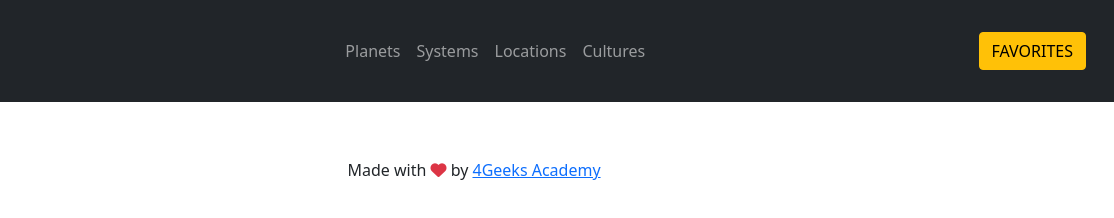
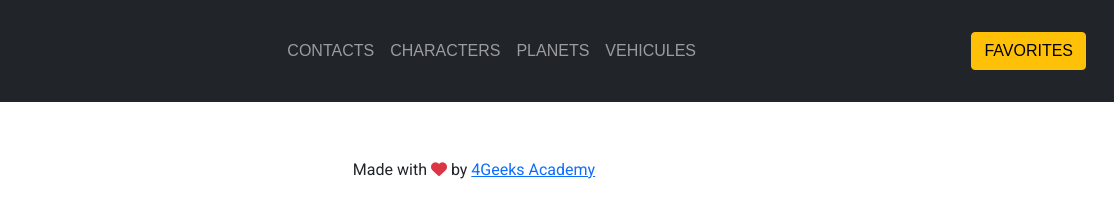
Before and after one commit to 4GeeksAcademy/hermann-starwars, a React app: page / in a window 1280 px wide. Shown: the full height of the page, 166-1280 px from the left. Built offline with nearby package versions, Linux system fonts and the light colour scheme; no server answers.

Commit message:
navbar mejorado

```diff
--- a/src/front/js/component/Navbar.jsx
+++ b/src/front/js/component/Navbar.jsx
@@ -16,16 +16,16 @@ export const Navbar = () => {
         <div className="collapse navbar-collapse justify-content-center" id="navbarNav">
           <ul className="navbar-nav">
             <li className="nav-item">
-              <Link className="nav-link" to="/planets">Planets</Link>
+              <Link className="nav-link" to="/contactlist">CONTACTS</Link>
             </li>
             <li className="nav-item">
-              <Link className="nav-link" to="/systems">Systems</Link>
+              <Link className="nav-link" to="/systems">CHARACTERS</Link>
             </li>
             <li className="nav-item">
-              <Link className="nav-link" to="/locations">Locations</Link>
+              <Link className="nav-link" to="/locations">PLANETS</Link>
             </li>
             <li className="nav-item">
-              <Link className="nav-link" to="/cultures">Cultures</Link>
+              <Link className="nav-link" to="/cultures">VEHICULES</Link>
             </li>
           </ul>
         </div>
--- a/src/front/styles/home.css
+++ b/src/front/styles/home.css
@@ -1,3 +1,21 @@
+@import url('https://fonts.googleapis.com/css2?family=Orbitron&family=Roboto&display=swap');
+
+h1, h2, h3 {
+  font-family: 'Orbitron', sans-serif;
+}
+
+p, span {
+  font-family: 'Roboto', sans-serif;
+}
+
+@import url('https://fonts.googleapis.com/css2?family=Exo+2:wght@400;600&display=swap');
+
+button, li {
+  font-family: 'Exo 2', sans-serif;
+  font-weight: 400;
+}
+
+
 /* Estilo general */
 .container {
     width: 90%;
```
